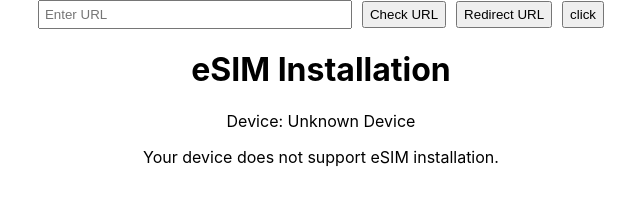
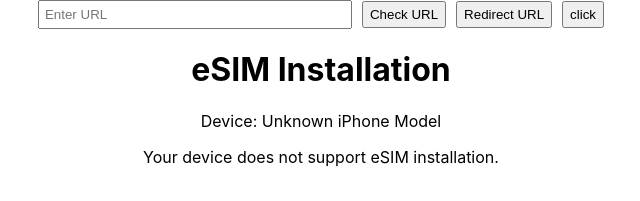
Before and after one commit to jaydipsonani/urlChecker, a React (Create React App) app: page / in a window 1280 px wide. Shown: the top 201 px of the page, without its empty margins (319-959 px from the left). Built offline with nearby package versions, Linux system fonts and the light colour scheme.

Commit message:
Update eSIMChecker.js

```diff
--- a/src/eSIMChecker.js
+++ b/src/eSIMChecker.js
@@ -1,15 +1,12 @@
 import { useEffect, useState } from 'react';
 
-// Function to detect platform and possible eSIM support based on user agent
-const detectEsimSupport = () => {
+// Function to detect the iOS device name based on the user agent
+const getIosDeviceName = () => {
   const userAgent = navigator.userAgent || navigator.vendor || window.opera;
 
-  // Function to get iOS device name based on user agent
-  const getIosDeviceName = () => {
-    // Mapping iOS user agents to device names
+  // Mapping model identifiers to human-readable device names
   const iosDevices = {
-      // 'iPhone10,1': 'iPhone 8',
-      // 'iPhone10,2': 'iPhone 8 Plus',
+    'iPhone10,1': 'iPhone 8',
     'iPhone10,3': 'iPhone X',
     'iPhone10,6': 'iPhone X',
     'iPhone11,2': 'iPhone XS',
@@ -22,6 +19,7 @@
     'iPhone12,8': 'iPhone SE (2nd generation)',
     'iPhone13,1': 'iPhone 12 mini',
     'iPhone13,2': 'iPhone 12',
+    'iPhone10,2': 'iPhone 8 Plus',
     'iPhone13,3': 'iPhone 12 Pro',
     'iPhone13,4': 'iPhone 12 Pro Max',
     'iPhone14,4': 'iPhone 13 mini',
@@ -32,97 +30,39 @@
     'iPhone14,8': 'iPhone 14 Plus',
     'iPhone15,2': 'iPhone 14 Pro',
     'iPhone15,3': 'iPhone 14 Pro Max',
+    // Add more mappings as needed
   };
 
-    // Check if user agent contains any known patterns for iOS devices
-    const iosPatterns = [
-      // { pattern: /iPhone.*OS 11_0.*\b(\d+_\d+)/, model: 'iPhone 8 Plus' },
-      { pattern: /iPhone.*OS 11_4/, model: 'iPhone X' },
-      { pattern: /iPhone.*OS 12_0/, model: 'iPhone XS' },
-      { pattern: /iPhone.*OS 12_1/, model: 'iPhone XS Max' },
-      { pattern: /iPhone.*OS 12_2/, model: 'iPhone XR' },
-      { pattern: /iPhone.*OS 13_0/, model: 'iPhone 11' },
-      { pattern: /iPhone.*OS 13_1/, model: 'iPhone 11 Pro' },
-      { pattern: /iPhone.*OS 13_2/, model: 'iPhone 11 Pro Max' },
-      { pattern: /iPhone.*OS 14_0/, model: 'iPhone 12' },
-      { pattern: /iPhone.*OS 14_1/, model: 'iPhone 12 mini' },
-      { pattern: /iPhone.*OS 14_2/, model: 'iPhone 12 Pro' },
-      { pattern: /iPhone.*OS 14_3/, model: 'iPhone 12 Pro Max' },
-      { pattern: /iPhone.*OS 15_0/, model: 'iPhone 13' },
-      { pattern: /iPhone.*OS 15_1/, model: 'iPhone 13 mini' },
-      { pattern: /iPhone.*OS 15_2/, model: 'iPhone 13 Pro' },
-      { pattern: /iPhone.*OS 15_3/, model: 'iPhone 13 Pro Max' },
-      { pattern: /iPhone.*OS 16_0/, model: 'iPhone 14' },
-      { pattern: /iPhone.*OS 16_1/, model: 'iPhone 14 Plus' },
-      { pattern: /iPhone.*OS 16_2/, model: 'iPhone 14 Pro' },
-      { pattern: /iPhone.*OS 16_3/, model: 'iPhone 14 Pro Max' },
-    ];
+  // Extract the model identifier from the user agent string
+  const match = userAgent.match(/iPhone\d{1,2},\d{1,2}/);
 
-    // Match user agent against known patterns
-    for (const { pattern, model } of iosPatterns) {
-      if (pattern.test(userAgent)) {
-        return model;
-      }
+  if (match) {
+    const deviceModel = 'iPhone12,1'; // e.g., 'iPhone10,2'
+
+    // Dynamically find the correct device name
+    const deviceName = Object.keys(iosDevices).find((key) => key === deviceModel);
+
+    return iosDevices[deviceName] || 'Unknown iPhone Model';
   }
 
-    return 'iOS Device';
+  return 'Unknown iPhone Model';
 };
 
-  // Check if it's an iOS device
-  if (/iPhone|iPad|iPod/i.test(userAgent)) {
-    const deviceName = getIosDeviceName();
-    return {
-      isSupported: [
-        'iPhone XS', 'iPhone XS Max', 'iPhone XR', 'iPhone 11',
-        'iPhone 11 Pro', 'iPhone 11 Pro Max', 'iPhone SE (2nd generation)',
-        'iPhone 12', 'iPhone 12 mini', 'iPhone 12 Pro', 'iPhone 12 Pro Max',
-        'iPhone 13', 'iPhone 13 mini', 'iPhone 13 Pro', 'iPhone 13 Pro Max',
-        'iPhone 14', 'iPhone 14 Plus', 'iPhone 14 Pro', 'iPhone 14 Pro Max',
-        'iPhone 8 Plus'
-      ].includes(deviceName),
-      deviceName
-    };
-  }
-
-  // Check if it's an Android device
-  if (/Android/i.test(userAgent)) {
-    const year = new Date().getFullYear();
-    return {
-      isSupported: year >= 2018,
-      deviceName: 'Android Device'
-    };
-  }
-
-  // Default to not supporting eSIM
-  return {
-    isSupported: false,
-    deviceName: 'Unknown Device'
-  };
-};
-
+// Component to display the detected device name
 const InstallESimPage = () => {
-  const [esimInfo, setEsimInfo] = useState({ isSupported: false, deviceName: 'Unknown Device' });
+  const [deviceName, setDeviceName] = useState('Unknown Device');
 
   useEffect(() => {
-    const { isSupported, deviceName } = detectEsimSupport();
-    setEsimInfo({ isSupported, deviceName });
+    const detectedDeviceName = getIosDeviceName();
+    setDeviceName(detectedDeviceName);
   }, []);
-
-  // Function to redirect to the eSIM setup page for iOS
-  const redirectToEsimSetup = () => {
-    const smdpAddress = 'your_smdp_address';
-    const activationCode = 'your_activation_code';
-    const url = `https://esimsetup.apple.com/esim_qrcode_provisioning?carddata=LPA:1$${smdpAddress}$${activationCode}`;
-
-    window.location.href = url;
-  };
 
   return (
     <div>
       <h1>eSIM Installation</h1>
-      <p>Device: {esimInfo.deviceName}</p>
-      {esimInfo.isSupported ? (
-        <button onClick={redirectToEsimSetup}>Install eSIM</button>
+      <p>Device: {deviceName}</p>
+      {deviceName !== 'Unknown iPhone Model' ? (
+        <p>Your device is {deviceName}, and it may support eSIM installation.</p>
       ) : (
         <p>Your device does not support eSIM installation.</p>
       )}
@@ -131,6 +71,7 @@
 };
 
 export default InstallESimPage;
+
 
 
 // ========================================================================================================
```
Lines whose indentation alone changed are shown as unchanged.
